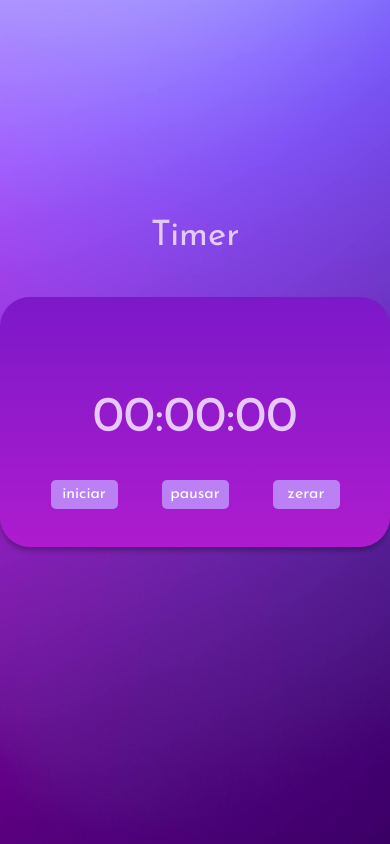
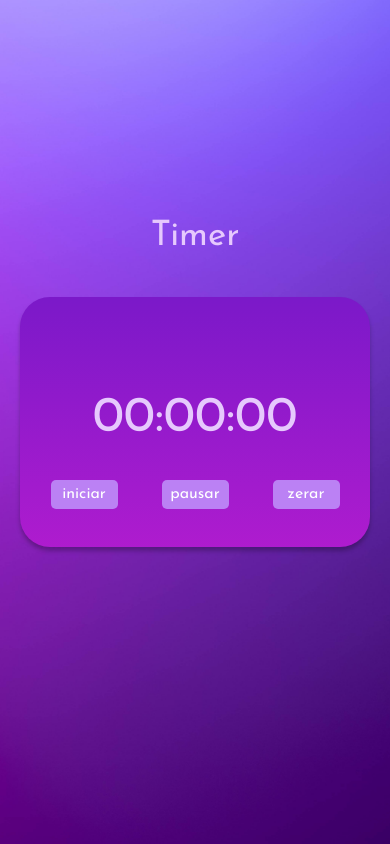
Before and after one commit to HenriqueCardosoo/timer.github.io, a plain HTML site: page index.html in a window 390 px wide. Drawn offline with Linux system fonts and the light colour scheme.

Commit message:
ajuste em width

```diff
--- a/style.css
+++ b/style.css
@@ -106,3 +106,9 @@ body {
   font-weight: 400;
   line-height: normal;
 }
+
+@media (max-width: 667px) {
+  .container {
+    width: 350px;
+  }
+}
```
